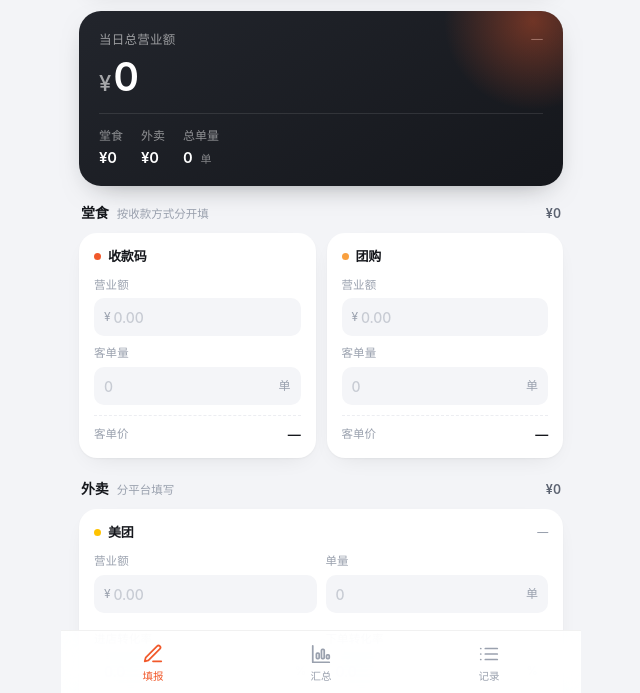
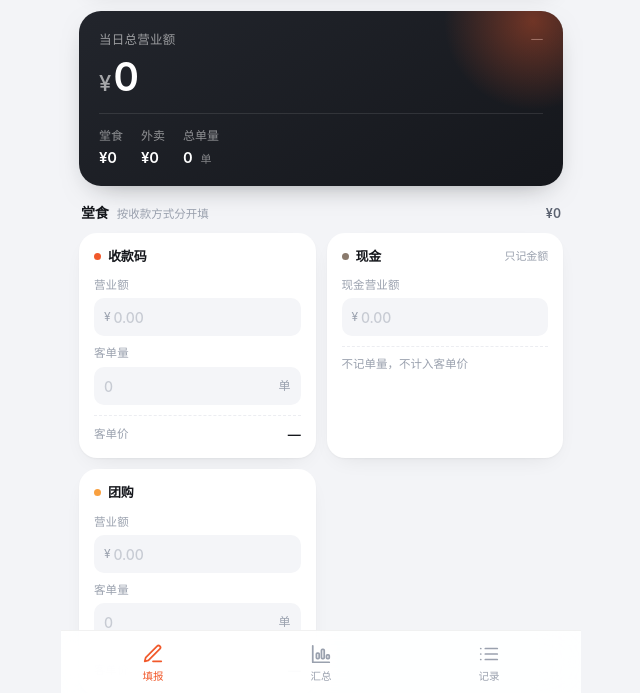
Before and after one commit to 33333333333333333333333/mendian-daily, a plain HTML site: page index.html in a window 1280 px wide. Shown: the part 106-799 px from the top of the page, without its empty margins (319-959 px from the left). Drawn offline with Linux system fonts and the light colour scheme.

Commit message:
堂食新增现金收入（仅记金额，不计入客单价）

```diff
--- a/index.html
+++ b/index.html
@@ -869,6 +869,7 @@
 
   var CHANNELS = [
     { id:'qr',      group:'dinein',   name:'收款码',   short:'收款码', color:'#F1592B' },
+    { id:'cash',    group:'dinein',   name:'现金',     short:'现金',   color:'#8A7A6D', moneyOnly:true },
     { id:'groupon', group:'dinein',   name:'团购',     short:'团购',   color:'#F9A03F' },
     { id:'meituan', group:'delivery', name:'美团',     short:'美团',   color:'#FFC300' },
     { id:'taobao',  group:'delivery', name:'淘宝闪购', short:'淘宝闪购', color:'#FF6A00' },
@@ -976,9 +977,11 @@
   function blankRec(date){
     var rec = { date: date, note: '', ch: {}, updatedAt: 0 };
     CHANNELS.forEach(function(c){
-      rec.ch[c.id] = c.group === 'delivery'
-        ? { rev:'', cnt:'', visit:'', order:'' }
-        : { rev:'', cnt:'' };
+      rec.ch[c.id] = c.moneyOnly
+        ? { rev:'' }
+        : (c.group === 'delivery'
+            ? { rev:'', cnt:'', visit:'', order:'' }
+            : { rev:'', cnt:'' });
     });
     return rec;
   }
@@ -1002,8 +1005,9 @@
     return r ? normalize(r, date) : blankRec(date);
   }
 
-  function chStat(c){
-    var rev = num(c.rev), cnt = num(c.cnt);
+  function chStat(c, conf){
+    var rev = num(c.rev);
+    var cnt = (conf && conf.moneyOnly) ? 0 : num(c.cnt);
     return {
       rev: rev,
       cnt: cnt,
@@ -1011,22 +1015,31 @@
     };
   }
   function statOf(rec){
-    var s = { dinein:{ rev:0, cnt:0 }, delivery:{ rev:0, cnt:0 }, ch:{}, total:{ rev:0, cnt:0 } };
+    var s = {
+      dinein:{ rev:0, cnt:0, billable:0 },
+      delivery:{ rev:0, cnt:0, billable:0 },
+      ch:{},
+      total:{ rev:0, cnt:0, billable:0 }
+    };
     CHANNELS.forEach(function(c){
-      var st = chStat(rec.ch[c.id] || {});
+      var raw = rec.ch[c.id] || {};
+      var st = chStat(raw, c);
       var withConv = Object.assign({}, st, {
-        visit: num((rec.ch[c.id]||{}).visit),
-        order: num((rec.ch[c.id]||{}).order)
+        visit: num(raw.visit),
+        order: num(raw.order)
       });
       s.ch[c.id] = withConv;
       s[c.group].rev += st.rev;
       s[c.group].cnt += st.cnt;
+      /* billable：只统计有单量的渠道营收，现金仅记金额，不参与客单价 */
+      if (!c.moneyOnly) s[c.group].billable += st.rev;
     });
     s.total.rev = s.dinein.rev + s.delivery.rev;
     s.total.cnt = s.dinein.cnt + s.delivery.cnt;
-    s.dinein.avg = s.dinein.cnt > 0 ? s.dinein.rev / s.dinein.cnt : 0;
-    s.delivery.avg = s.delivery.cnt > 0 ? s.delivery.rev / s.delivery.cnt : 0;
-    s.total.avg = s.total.cnt > 0 ? s.total.rev / s.total.cnt : 0;
+    s.total.billable = s.dinein.billable + s.delivery.billable;
+    s.dinein.avg = s.dinein.cnt > 0 ? s.dinein.billable / s.dinein.cnt : 0;
+    s.delivery.avg = s.delivery.cnt > 0 ? s.delivery.billable / s.delivery.cnt : 0;
+    s.total.avg = s.total.cnt > 0 ? s.total.billable / s.total.cnt : 0;
     return s;
   }
 
@@ -1078,7 +1091,17 @@
     var di = '', de = '';
 
     CHANNELS.forEach(function(c){
-      if (c.group === 'dinein') {
+      if (c.group === 'dinein' && c.moneyOnly) {
+        di += '' +
+          '<div class="card chan" data-chan="' + c.id + '">' +
+            '<div class="chan-head">' +
+              '<i class="dot" style="background:' + c.color + '"></i>' + esc(c.name) +
+              '<span class="tag" data-tag="' + c.id + '">只记金额</span>' +
+            '</div>' +
+            fieldHTML(c.id + '.rev', '现金营业额', '¥', '', { ph:'0.00' }) +
+            '<div class="avg"><span>不记单量，不计入客单价</span></div>' +
+          '</div>';
+      } else if (c.group === 'dinein') {
         di += '' +
           '<div class="card chan" data-chan="' + c.id + '">' +
             '<div class="chan-head">' +
@@ -1258,7 +1281,8 @@
     }).sort();
 
     var agg = { days: 0, daysWithData: 0,
-      ch: {}, dinein:{ rev:0, cnt:0 }, delivery:{ rev:0, cnt:0 }, total:{ rev:0, cnt:0 } };
+      ch: {}, dinein:{ rev:0, cnt:0, billable:0 }, delivery:{ rev:0, cnt:0, billable:0 },
+      total:{ rev:0, cnt:0, billable:0 } };
 
     CHANNELS.forEach(function(c){ agg.ch[c.id] = { rev:0, cnt:0, visitSum:0, visitW:0, orderSum:0, orderW:0 }; });
 
@@ -1285,13 +1309,16 @@
       agg.dinein.rev += s.dinein.rev; agg.dinein.cnt += s.dinein.cnt;
       agg.delivery.rev += s.delivery.rev; agg.delivery.cnt += s.delivery.cnt;
       agg.total.rev += s.total.rev; agg.total.cnt += s.total.cnt;
+      agg.dinein.billable += s.dinein.billable;
+      agg.delivery.billable += s.delivery.billable;
+      agg.total.billable += s.total.billable;
       series.push({ date: d, rev: s.total.rev });
     });
 
     agg.days = totalDays;
-    agg.total.avg = agg.total.cnt > 0 ? agg.total.rev / agg.total.cnt : 0;
-    agg.dinein.avg = agg.dinein.cnt > 0 ? agg.dinein.rev / agg.dinein.cnt : 0;
-    agg.delivery.avg = agg.delivery.cnt > 0 ? agg.delivery.rev / agg.delivery.cnt : 0;
+    agg.total.avg = agg.total.cnt > 0 ? agg.total.billable / agg.total.cnt : 0;
+    agg.dinein.avg = agg.dinein.cnt > 0 ? agg.dinein.billable / agg.dinein.cnt : 0;
+    agg.delivery.avg = agg.delivery.cnt > 0 ? agg.delivery.billable / agg.delivery.cnt : 0;
 
     agg.channels = CHANNELS.map(function(c){
       var a = agg.ch[c.id];
@@ -1583,6 +1610,7 @@
     if (!dates.length) { toast('还没有数据可以导出'); return; }
 
     var head = ['日期','收款码营业额','收款码客单量','收款码客单价',
+                '现金营业额',
                 '团购营业额','团购客单量','团购客单价',
                 '美团营业额','美团单量','美团进店转化率(%)','美团下单转化率(%)',
                 '淘宝闪购营业额','淘宝闪购单量','淘宝闪购进店转化率(%)','淘宝闪购下单转化率(%)',
@@ -1594,10 +1622,11 @@
       var rec = normalize(Store.read().reports[d], d);
       var s = statOf(rec);
       var row = [d];
-      ['qr','groupon'].forEach(function(k){
-        var st = s.ch[k];
-        row.push(st.rev.toFixed(2), st.cnt, st.avg.toFixed(2));
-      });
+      var qr = s.ch.qr;
+      row.push(qr.rev.toFixed(2), qr.cnt, qr.avg.toFixed(2));
+      row.push(s.ch.cash.rev.toFixed(2));
+      var gp = s.ch.groupon;
+      row.push(gp.rev.toFixed(2), gp.cnt, gp.avg.toFixed(2));
       ['meituan','taobao','jd'].forEach(function(k){
         var st = s.ch[k];
         row.push(st.rev.toFixed(2), st.cnt, st.visit.toFixed(2), st.order.toFixed(2));
@@ -1677,6 +1706,7 @@
       var rec = blankRec(d);
       rec.ch.qr.rev = round2(qrAvg * qrCnt).toFixed(2);
       rec.ch.qr.cnt = String(qrCnt);
+      rec.ch.cash.rev = round2(rand(110, 320) * holidayBoost * noise).toFixed(2);
       rec.ch.groupon.rev = round2(gpAvg * gpCnt).toFixed(2);
       rec.ch.groupon.cnt = String(gpCnt);
 
```
